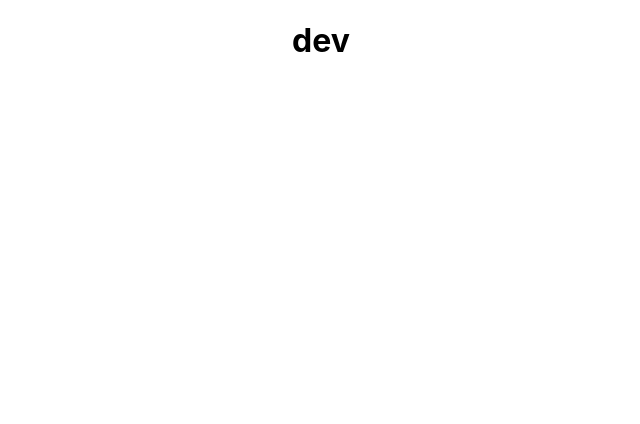
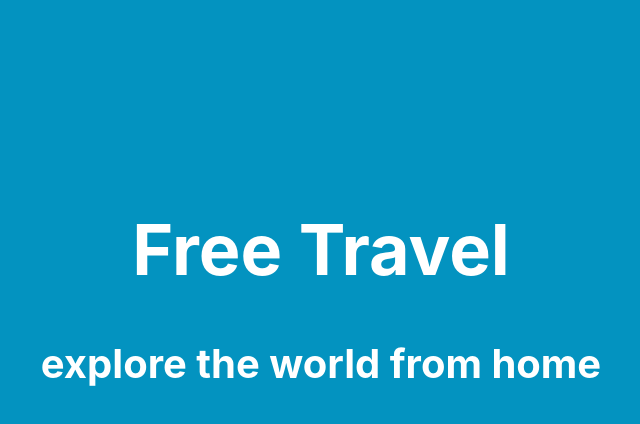
Before and after one commit to rebecca-romeo/free-travel, a React (Create React App) app: page / in a window 1280 px wide. Shown: the top 424 px of the page, without its empty margins (319-959 px from the left). Built offline with nearby package versions, Linux system fonts and the light colour scheme.

Commit message:
header component and basic styling

```diff
--- a/src/App.css
+++ b/src/App.css
@@ -1,16 +1,5 @@
 .App {
   text-align: center;
-}
-
-.App-logo {
-  height: 40vmin;
-  pointer-events: none;
-}
-
-@media (prefers-reduced-motion: no-preference) {
-  .App-logo {
-    animation: App-logo-spin infinite 20s linear;
-  }
 }
 
 .App-header {
@@ -28,11 +17,22 @@
   color: #61dafb;
 }
 
-@keyframes App-logo-spin {
-  from {
-    transform: rotate(0deg);
-  }
-  to {
-    transform: rotate(360deg);
-  }
+:root {
+  font-size: 62.5%;
+
 }
+
+header {
+  min-height: 80vh;
+  padding-top: 20vh;
+  background-color: rgb(3, 147, 192);
+  color: white;
+}
+
+h1 {
+  font-size: 7rem;
+}
+
+h2 {
+  font-size: 4rem;
+}
--- a/src/App.js
+++ b/src/App.js
@@ -1,10 +1,10 @@
-
+import Header from './components/Header.js';
 import './App.css';
 
 function App() {
   return (
     <div className="App">
-      <h1>dev</h1>
+      <Header />
     </div>
   );
 }
--- /dev/null
+++ b/src/components/Header.js
@@ -0,0 +1,13 @@
+
+const Header = () => {
+
+  return (
+    <header>
+        <h1>Free Travel</h1>
+        <h2>explore the world from home</h2>
+    </header>
+
+  )
+}
+
+export default Header;
```
